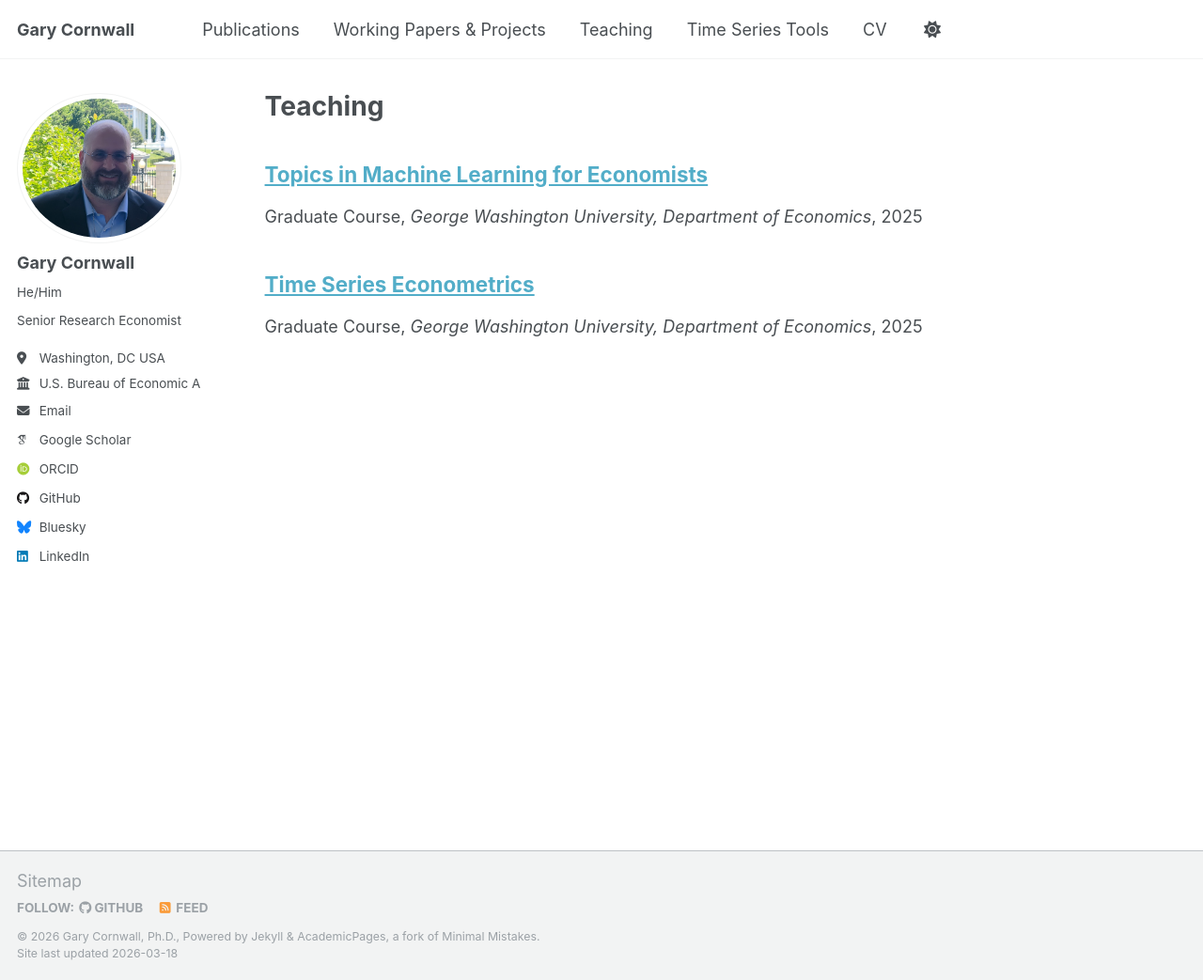
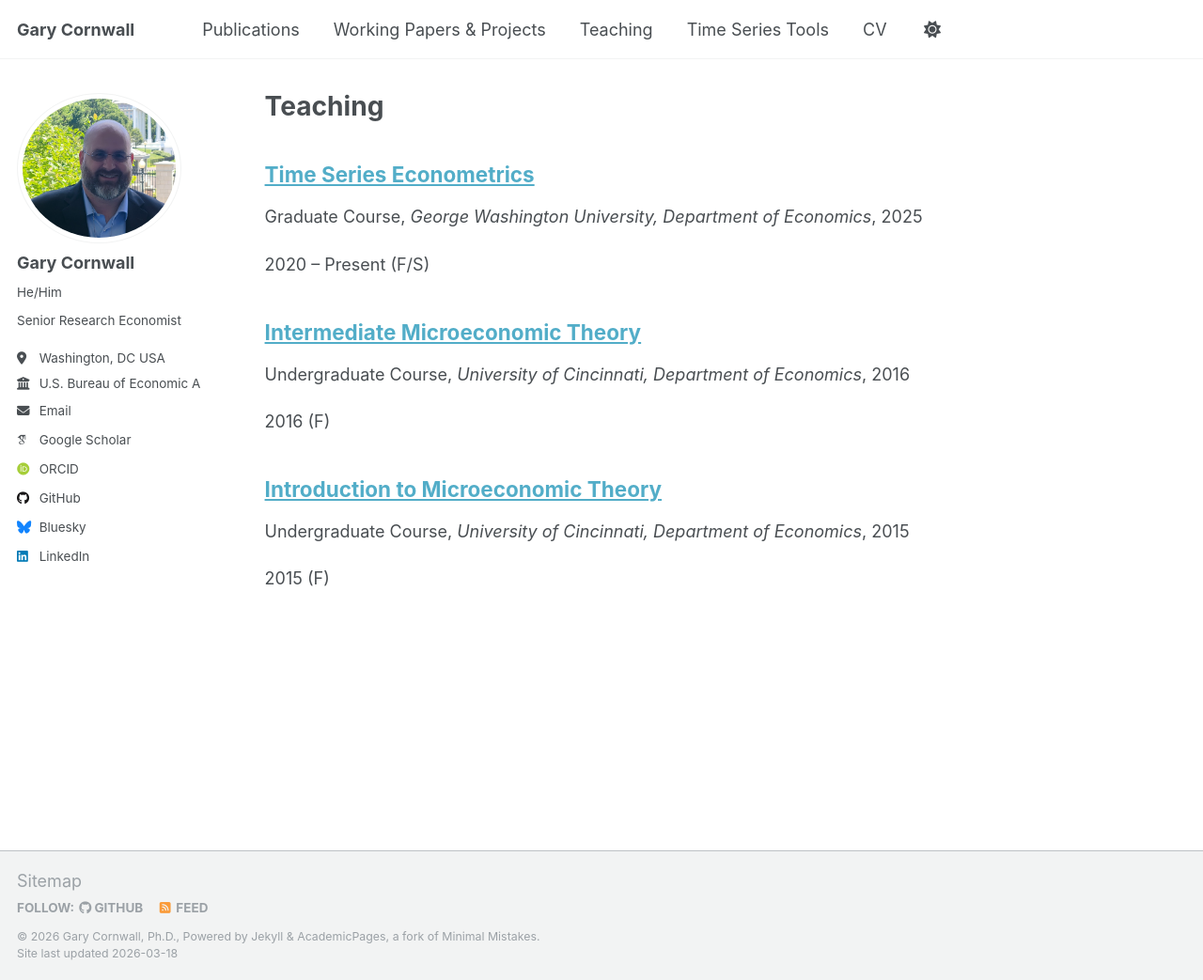
Before and after one commit to grycrnwll/grycrnwll.github.io, a Jekyll site: the page built from _pages/teaching.html, in a window 1280 px wide and 1043 px high. Shown: the whole window at 94% size. Built offline with Jekyll 4.4.1, drawn with Linux system fonts in a browser that asks for light colours; some web fonts are replaced.

Commit message:
Update
Update

```diff
--- /dev/null
+++ b/_teaching/intermediate_micro_uc.md
@@ -0,0 +1,11 @@
+---
+title: "Intermediate Microeconomic Theory"
+collection: teaching
+type: "Undergraduate Course"
+permalink: /teaching/intermediate_micro_uc
+venue: "University of Cincinnati, Department of Economics"
+date: 2016-01-01
+location: "Cincinnati, OH, USA"
+---
+
+2016 (F)
--- /dev/null
+++ b/_teaching/intro_micro_uc.md
@@ -0,0 +1,11 @@
+---
+title: "Introduction to Microeconomic Theory"
+collection: teaching
+type: "Undergraduate Course"
+permalink: /teaching/intro_micro_uc
+venue: "University of Cincinnati, Department of Economics"
+date: 2015-01-01
+location: "Cincinnati, OH, USA"
+---
+
+2015 (F)
--- a/_teaching/time_series_gwu.md
+++ b/_teaching/time_series_gwu.md
@@ -7,3 +7,5 @@ venue: "George Washington University, Department of Economics"
 date: 2025-01-01
 location: "Washington DC, USA"
 ---
+
+2020 – Present (F/S)
--- a/_teaching/topics_ml_gwu.md
+++ /dev/null
@@ -1,9 +0,0 @@
----
-title: "Topics in Machine Learning for Economists"
-collection: teaching
-type: "Graduate Course"
-permalink: /teaching/topics_ml_gwu
-venue: "George Washington University, Department of Economics"
-date: 2025-01-01
-location: "Washington, DC USA"
----
```
